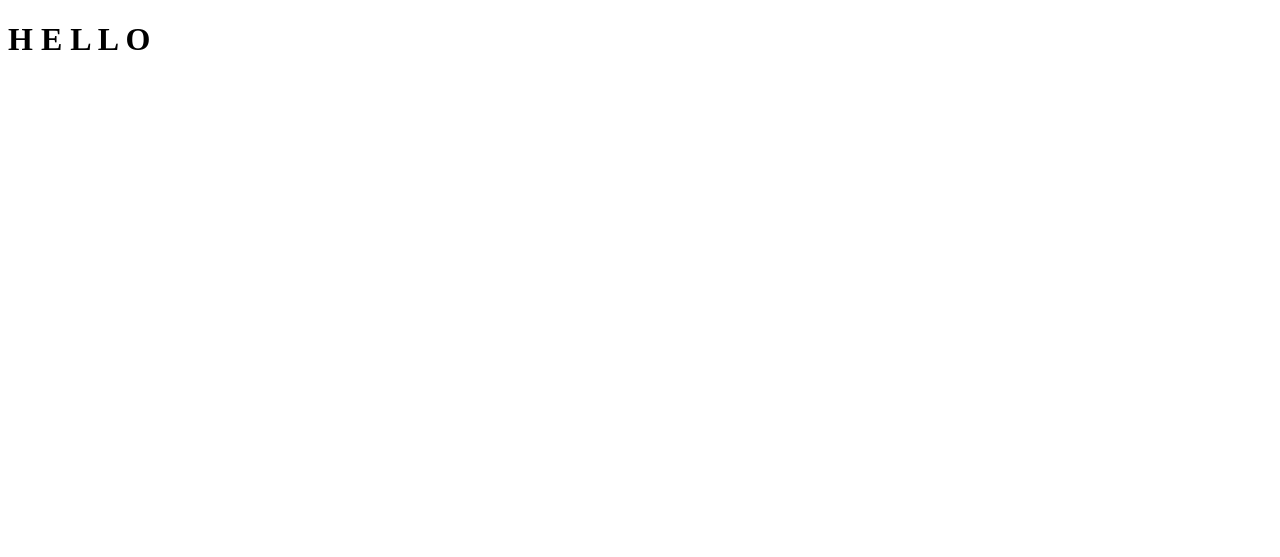
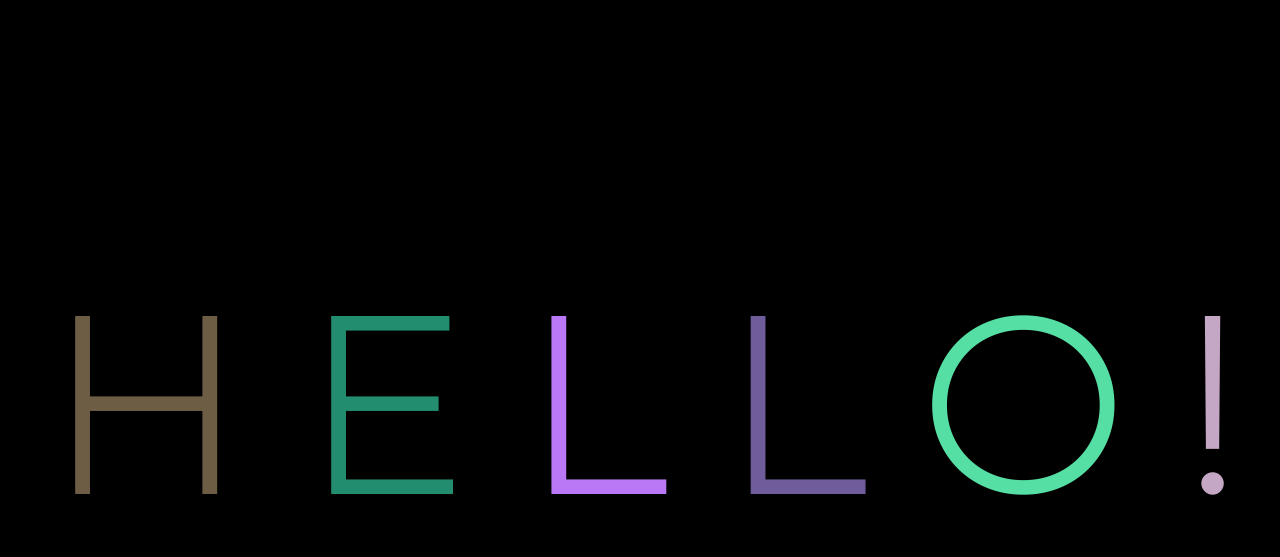
Before and after one commit to rkohler8/AnimatedTextGitDemo, a plain HTML site: page index.html in a window 1280 px wide. Drawn offline with Linux system fonts and the light colour scheme.

Commit message:
add basic styles

```diff
--- /dev/null
+++ b/app.css
@@ -0,0 +1,16 @@
+body {
+    display: flex;
+    justify-content: center;
+    align-items: center;
+    height: 100vh;
+    background-color: black;
+}
+
+h1 {
+    font-size: 15rem;
+    font-family: Montserrat;
+}
+
+.letter {
+    transition: color 1000ms;
+}
--- a/app.js
+++ b/app.js
@@ -2,7 +2,7 @@ function randomRGB() {
     const r = Math.floor(Math.random() * 256);
     const g = Math.floor(Math.random() * 256);
     const b = Math.floor(Math.random() * 256);
-    return `rgb(${r},${g},${b})`
+    return `rgb(${r},${g},${b})`;
 }
 
 
@@ -10,6 +10,6 @@ function randomRGB() {
 const letters = document.querySelectorAll('.letter');
 const intervalId = setInterval(function() {
     for(let letter of letters) {
-        letter.getElementsByClassName.color = randomRGB();
+        letter.style.color = randomRGB();
     }
-}, 2000);
+}, 1000);
--- a/index.html
+++ b/index.html
@@ -5,6 +5,7 @@
     <meta http-equiv="X-UA-Compatible" content="IE=edge">
     <meta name="viewport" content="width=device-width, initial-scale=1.0">
     <title>Random Colors</title>
+    <link rel="stylesheet" href="app.css">
     <link rel="stylesheet" href="https://fonts.googleapis.com/css2?family=Montserrat:wght@100&display=swap">
 </head>
 
@@ -15,6 +16,7 @@
         <span class="letter">L</span>
         <span class="letter">L</span>
         <span class="letter">O</span>
+        <span class="letter">!</span>
     </h1>
     <script src="app.js"></script>
 </body>
```
